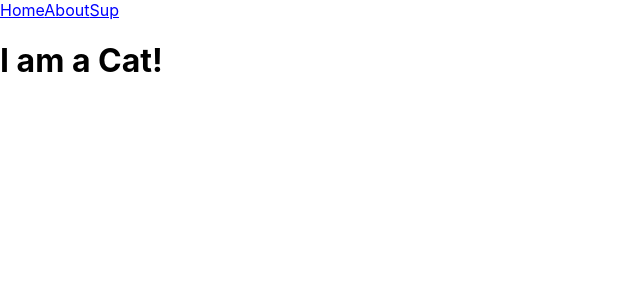
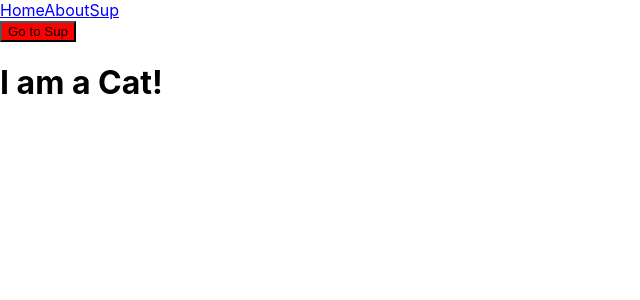
Before and after one commit to yerinko/NEXTJS, a Next.js app: page /cats/1 in a window 1280 px wide. Shown: the top 300 px of the page, without its empty margins (0-640 px from the left). Built offline with nearby package versions, Linux system fonts and the light colour scheme.

Commit message:
Next Router

```diff
--- a/pages/about.js
+++ b/pages/about.js
@@ -1,4 +1,5 @@
 import React,  { useEffect } from 'react';
+import { useRouter } from 'next/router';
 
 const About = () => {
     useEffect(() => {
--- a/pages/cats/[id].js
+++ b/pages/cats/[id].js
@@ -1,5 +1,18 @@
+import { useEffect } from 'react';
+import { useRouter } from "next/router";
+
 const CatPage = () => {
-    return <h1> I am a Cat! </h1>
+    const router = useRouter()
+
+    return (
+        <>
+        <button type="button" onClick={() => router.push('/messages/sup')}>
+            Go to Sup
+        </button>
+        <h1> I am a Cat! </h1>
+        </>
+    )
+    return
 }
 export const getStaticPaths = () => {
     return {
```
